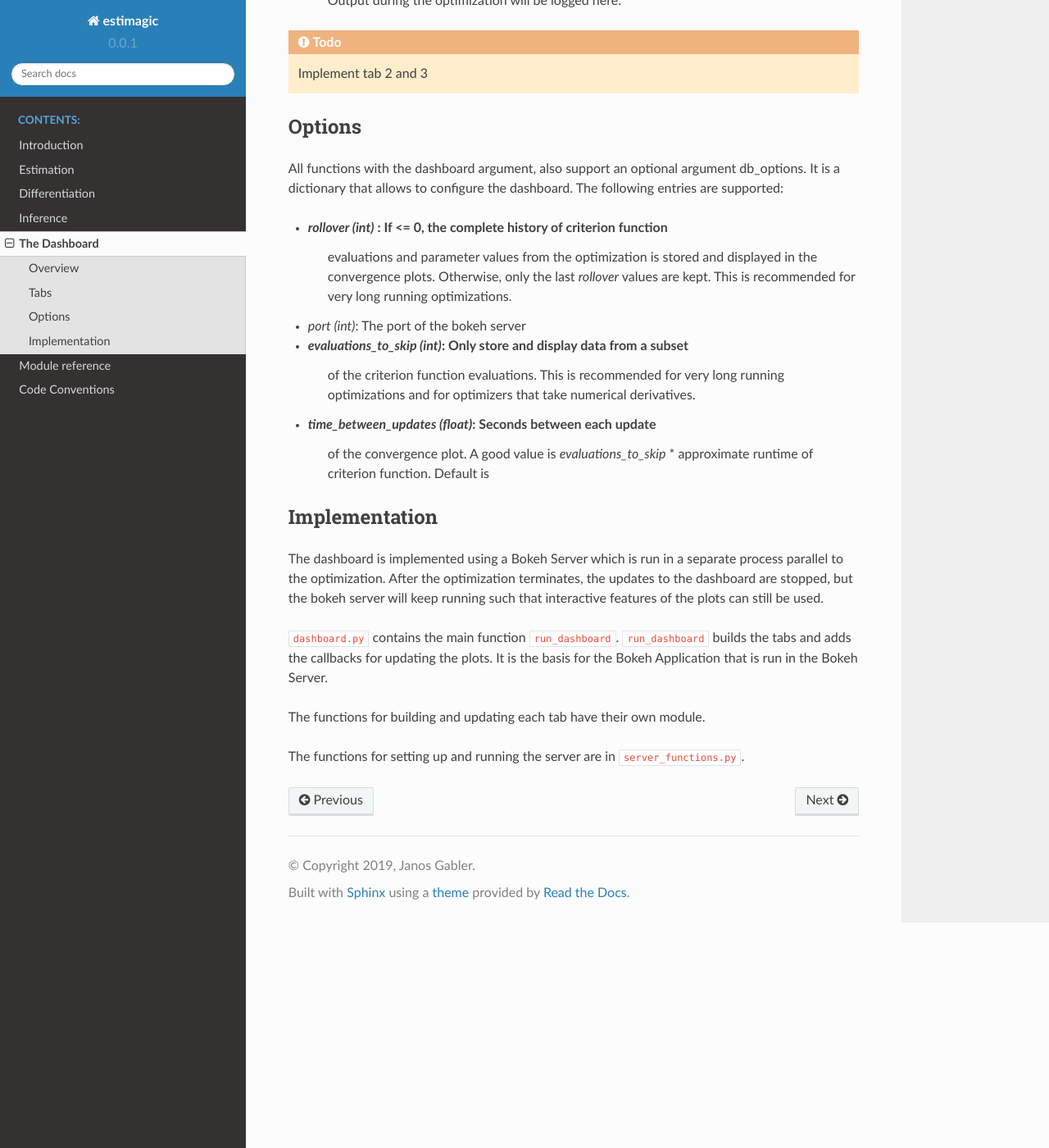
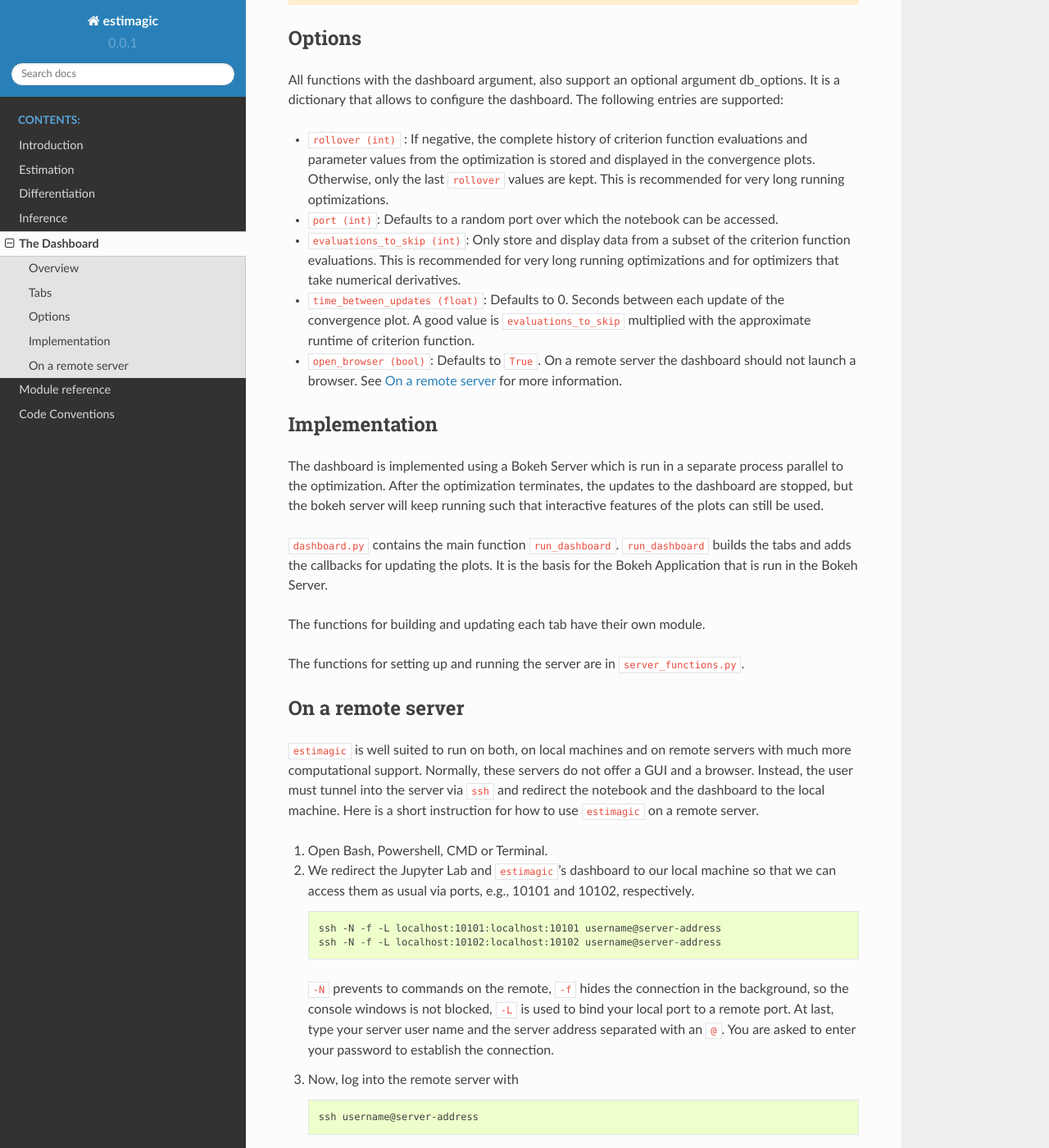
Before and after one commit to optimagic-dev/optimagic, a Sphinx documentation site: the page built from docs/source/dashboard.rst, in a window 1280 px wide and 1400 px high, scrolled down 607 px. Shown: the whole window at 82% size. Built offline with Sphinx 7.4.7 and the Read the Docs theme 2.0.0, drawn with Linux system fonts in a browser that asks for light colours; some of the changed text lies outside the part shown.

Commit message:
Add documentation for the feature.

```diff
--- a/docs/source/dashboard.rst
+++ b/docs/source/dashboard.rst
@@ -16,14 +16,14 @@
 The estimagic dashboard will provide three tabs:
 
 1. **Convergence Monitor**:
-    This tab plots the values of the fitness and
-    (selected) parameter values in real time.
+   This tab plots the values of the fitness and (selected) parameter values in real
+   time.
 
 2. **Profiling Information**:
-    This tab will provide a snakeviz profile of the criterion function.
+   This tab will provide a snakeviz profile of the criterion function.
 
 3. **Optimization Log**:
-    Output during the optimization will be logged here.
+   Output during the optimization will be logged here.
 
 
 .. todo:: Implement tab 2 and 3
@@ -32,25 +32,23 @@
 Options
 -------
 
-All functions with the dashboard argument, also support an optional argument
-db_options. It is a dictionary that allows to configure the dashboard. The
-following entries are supported:
+All functions with the dashboard argument, also support an optional argument db_options.
+It is a dictionary that allows to configure the dashboard. The following entries are
+supported:
 
-- `rollover (int)` : If <= 0, the complete history of criterion function
-    evaluations and parameter values from the optimization is stored and
-    displayed in the convergence plots. Otherwise, only the last `rollover`
-    values are kept. This is recommended for very long running optimizations.
-- `port (int)`: The port of the bokeh server
-- `evaluations_to_skip (int)`: Only store and display data from a subset
-    of the criterion function evaluations. This is recommended for very
-    long running optimizations and for optimizers that take numerical
-    derivatives.
-- `time_between_updates (float)`: Seconds between each update
-    of the convergence plot. A good value is
-    `evaluations_to_skip` * approximate runtime of criterion function.
-    Default is
-
-
+- ``rollover (int)`` : If negative, the complete history of criterion function
+  evaluations and parameter values from the optimization is stored and displayed in the
+  convergence plots. Otherwise, only the last ``rollover`` values are kept. This is
+  recommended for very long running optimizations.
+- ``port (int)``: Defaults to a random port over which the notebook can be accessed.
+- ``evaluations_to_skip (int)``: Only store and display data from a subset of the
+  criterion function evaluations. This is recommended for very long running
+  optimizations and for optimizers that take numerical derivatives.
+- ``time_between_updates (float)``: Defaults to 0. Seconds between each update of the
+  convergence plot. A good value is ``evaluations_to_skip`` multiplied with the
+  approximate runtime of criterion function.
+- ``open_browser (bool)``: Defaults to ``True``. On a remote server the dashboard should
+  not launch a browser. See :ref:`remote-server` for more information.
 
 
 Implementation
@@ -70,3 +68,63 @@
 The functions for building and updating each tab have their own module.
 
 The functions for setting up and running the server are in ``server_functions.py``.
+
+
+.. _remote-server:
+
+On a remote server
+------------------
+
+``estimagic`` is well suited to run on both, on local machines and on remote servers
+with much more computational support. Normally, these servers do not offer a GUI and a
+browser. Instead, the user must tunnel into the server via ``ssh`` and redirect the
+notebook and the dashboard to the local machine. Here is a short instruction for how to use ``estimagic`` on a remote server.
+
+1. Open Bash, Powershell, CMD or Terminal.
+
+2. We redirect the Jupyter Lab and ``estimagic``'s dashboard to our local machine
+   so that we can access them as usual via ports, e.g., 10101 and 10102, respectively.
+
+   .. code-block:: bash
+
+       ssh -N -f -L localhost:10101:localhost:10101 username@server-address
+       ssh -N -f -L localhost:10102:localhost:10102 username@server-address
+
+   ``-N`` prevents to commands on the remote, ``-f`` hides the connection in the
+   background, so the console windows is not blocked, ``-L`` is used to bind your local
+   port to a remote port. At last, type your server user name and the server address
+   separated with an ``@``. You are asked to enter your password to establish the
+   connection.
+
+3. Now, log into the remote server with
+
+   .. code-block:: bash
+
+       ssh username@server-address
+
+   and enter your password.
+
+4. One the remote, launch the Jupyter Lab with
+
+   .. code-block:: bash
+
+       jupyter lab --no-browser --port=10101
+
+   Use a leading ``&`` in a Bash or Powershell v6 Terminal to hide the task in the
+   background. If your terminal is blocked, open another one.
+
+5. On your local machine, open ``localhost:10101`` and you should see the Jupyter Lab.
+
+6. Use a notebook to run a maximization or minimization with ``estimagic``. Make sure to
+   add among other options the following two to the ``db_options``.
+
+   .. code-block:: python
+
+       from estimagic.optimization.optimize import maximize, minimize
+
+
+       maximize(..., db_options={"port": 10102, "open_browser": False}, ...)
+       minimize(..., db_options={"port": 10102, "open_browser": False}, ...)
+
+   ``"open_browser"`` is on by default, but it has to be disabled as the dashboard
+   crashes if it does not find a browser.
```
Also changed, not shown: docs/source/estimation.rst (line endings or trailing spaces), 1 other file.
